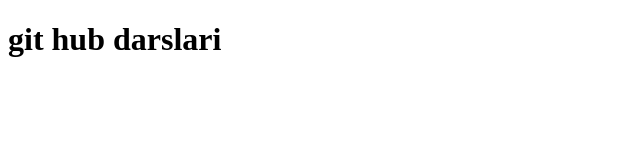
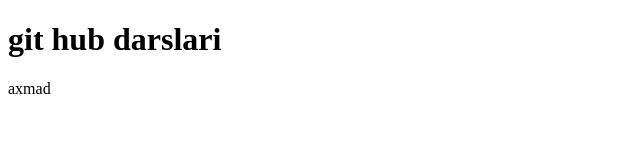
Before and after one commit to XaydarovMarufjon/socal-Project, a plain HTML site: page index.html in a window 1280 px wide. Shown: the full height of the page, 0-640 px from the left. Drawn offline with Linux system fonts and the light colour scheme.

Commit message:
index changeddada

```diff
--- a/index.html
+++ b/index.html
@@ -8,5 +8,6 @@
 </head>
 <body>
     <h1> git hub darslari  </h1>
+    <span>axmad </span>
 </body>
 </html>
```
